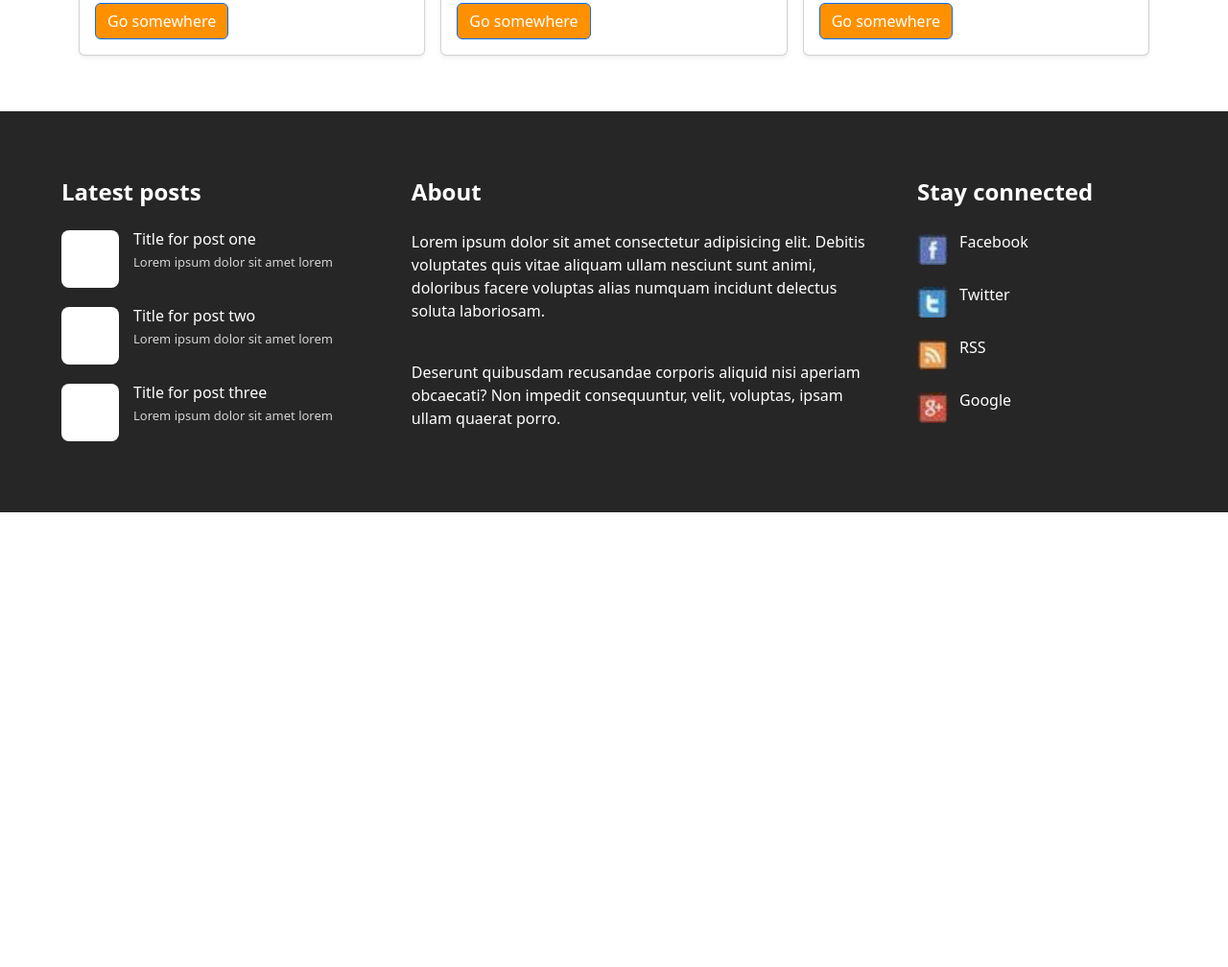
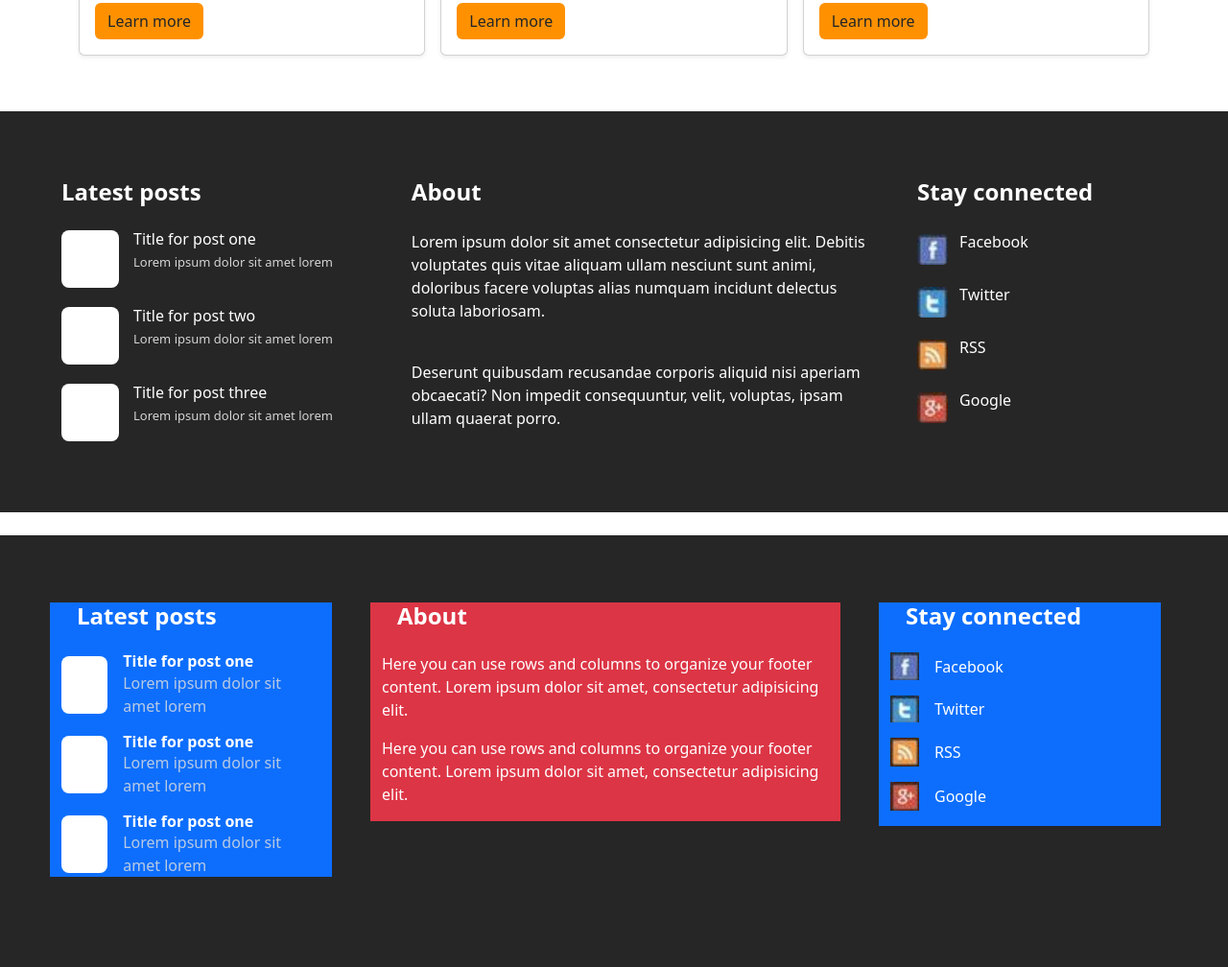
Before and after one commit to Web-Affan-Farooq/bloom, a plain HTML site: page bootstrap-version/index.html in a window 1280 px wide. Shown: the part 841-1849 px from the top of the page at 96% size. Before the commit the page ends 1375 px from the top, so only its background shows below. Drawn offline with nearby package versions, Linux system fonts and the light colour scheme.

Commit message:
Added bootstrap

```diff
--- a/bootstrap-version/index.html
+++ b/bootstrap-version/index.html
@@ -29,6 +29,10 @@
         .btn {
             background-color: var(--foreground);
             columns: var(--accent);
+        }
+
+        footer a {
+            color: var(--accent);
         }
     </style>
 </head>
@@ -79,7 +83,7 @@
                                 <p class="card-text lh-1">Some quick example text to build on the card title and make up
                                     the bulk
                                     of the card's content.</p>
-                                <a href="#" class="btn btn-primary stretched-link">Go somewhere</a>
+                                <button type="button" class="btn">Learn more</button>
                             </div>
                         </div>
                     </div>
@@ -91,7 +95,7 @@
                                 <p class="card-text lh-1">Some quick example text to build on the card title and make up
                                     the bulk
                                     of the card's content.</p>
-                                <a href="#" class="btn btn-primary stretched-link">Go somewhere</a>
+                                <button type="button" class="btn">Learn more</button>
                             </div>
                         </div>
                     </div>
@@ -103,7 +107,7 @@
                                 <p class="card-text lh-1">Some quick example text to build on the card title and make up
                                     the bulk
                                     of the card's content.</p>
-                                <a href="#" class="btn btn-primary stretched-link">Go somewhere</a>
+                                <button type="button" class="btn">Learn more</button>
                             </div>
                         </div>
                     </div>
@@ -172,6 +176,87 @@
             </div>
         </div>
     </footer>
+
+
+    <br>
+    <!-- Footer -->
+    <footer class="bg-gray row justify-content-start">
+            <div class="col-md-3 col-lg-3 col-xl-3 mb-4 bg-primary">
+                <!-- Links -->
+                <h4 class="fw-bold mb-4">
+                    <i class="fas fa-gem me-3"></i> Latest posts
+                </h4>
+
+                <div class="d-flex flex-column gap-3">
+                    <div class="d-flex align-items-center gap-3">
+                        <div style="width:60px; height:60px; background-color: white; border-radius: 8px;"></div>
+
+                        <div class="d-flex flex-column justify-content-center gap-0">
+                            <h6 class="fw-bold m-0">Title for post one</h6>
+                            <a href="#!" class="fs-9">Lorem ipsum dolor sit amet lorem</a>
+                        </div>
+                    </div>
+                    <div class="d-flex align-items-center gap-3">
+                        <div style="width:60px; height:60px; background-color: white; border-radius: 8px;"></div>
+
+                        <div class="d-flex flex-column justify-content-center gap-0">
+                            <h6 class="fw-bold m-0">Title for post one</h6>
+                            <a href="#!" class="">Lorem ipsum dolor sit amet lorem</a>
+                        </div>
+                    </div>
+                    <div class="d-flex align-items-center gap-3">
+                        <div style="width:60px; height:60px; background-color: white; border-radius: 8px;"></div>
+
+                        <div class="d-flex flex-column justify-content-center gap-0">
+                            <h6 class="fw-bold m-0">Title for post one</h6>
+                            <a href="#!" class="">Lorem ipsum dolor sit amet lorem</a>
+                        </div>
+                    </div>
+                </div>
+            </div>
+
+            <!-- Grid column -->
+            <div class="bg-danger col-md-5 col-lg-5 col-xl-5 mb-4">
+                <!-- Content -->
+                <h4 class="fw-bold mb-4">
+                    <i class="fas fa-gem me-3"></i>About
+                </h4>
+                <p>
+                    Here you can use rows and columns to organize your footer content. Lorem ipsum
+                    dolor sit amet, consectetur adipisicing elit.
+                </p>
+                <p>
+                    Here you can use rows and columns to organize your footer content. Lorem ipsum
+                    dolor sit amet, consectetur adipisicing elit.
+                </p>
+            </div>
+
+            <div class="col-md-3 col-lg-3 col-xl-3 mb-4 bg-primary">
+                <!-- Links -->
+                <h4 class="fw-bold mb-4">
+                    <i class="fas fa-gem me-3"></i> Stay connected
+                </h4>
+                <p class="d-flex align-items-center gap-3">
+                    <img src="./images/facebook.jpg" alt="google" width="30">
+                    <a href="#!" class="text-reset">Facebook</a>
+                </p>
+                <p class="d-flex align-items-center gap-3">
+                    <img src="./images/twitter.jpg" alt="google" width="30">
+                    <a href="#!" class="text-reset">Twitter</a>
+                </p>
+                <p class="d-flex align-items-center gap-3">
+                    <img src="./images/rss.jpg" alt="google" width="30">
+                    <a href="#!" class="text-reset">RSS</a>
+                </p>
+                <p class="d-flex align-items-center gap-3">
+                    <img src="./images/google.jpg" alt="google" width="30">
+                    <a href="#!" class="text-reset">Google</a>
+                </p>
+            </div>
+
+        <!-- </div> -->
+    </footer>
+    <!-- Footer -->
     <script src="https://cdn.jsdelivr.net/npm/bootstrap@5.3.8/dist/js/bootstrap.bundle.min.js"></script>
 
 </body>
```
